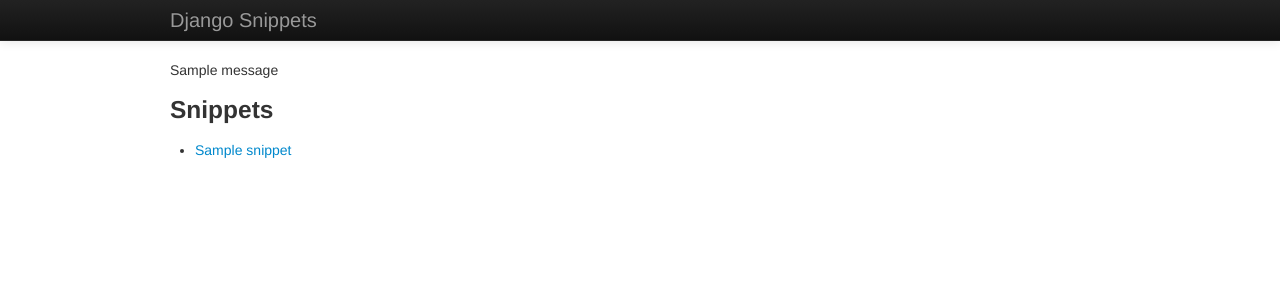
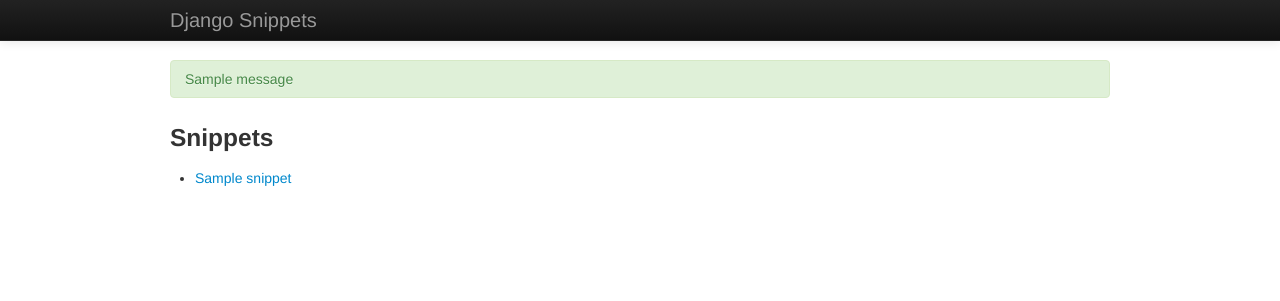
Before and after one commit to johnnncodes/django-snippets, a Django app: template django_snippets/templates/snippets/snippets.html in a window 1280 px wide. Shown: the top 301 px of the page. Run offline with Django 3.2, Linux system fonts and the light colour scheme; the template is opened without the code that fills it: most values are stand-ins (such as "Sample title", 1, 10 or a date in 2020); one stand-in notice (Sample message) is shown.

Commit message:
style messages

```diff
--- a/django_snippets/templates/base.html
+++ b/django_snippets/templates/base.html
@@ -49,9 +49,11 @@
   <div class="container">
     {% block messages %}
       {% if messages %}
-        {% for message in messages %}
-          <p>{{ message }}</p>
-        {% endfor %}
+        <div class="messages">
+          {% for message in messages %}
+            <p class="alert alert-{{ message.tags }}">{{ message }}</p>
+          {% endfor %}
+        </div>
       {% endif %}
     {% endblock messages %}
 
```
